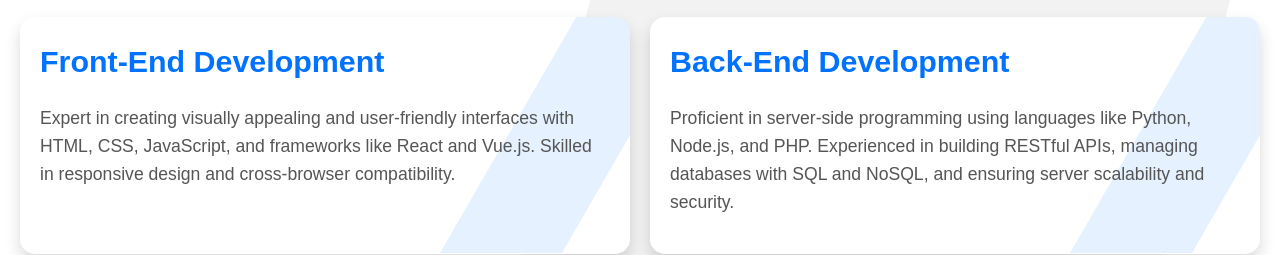
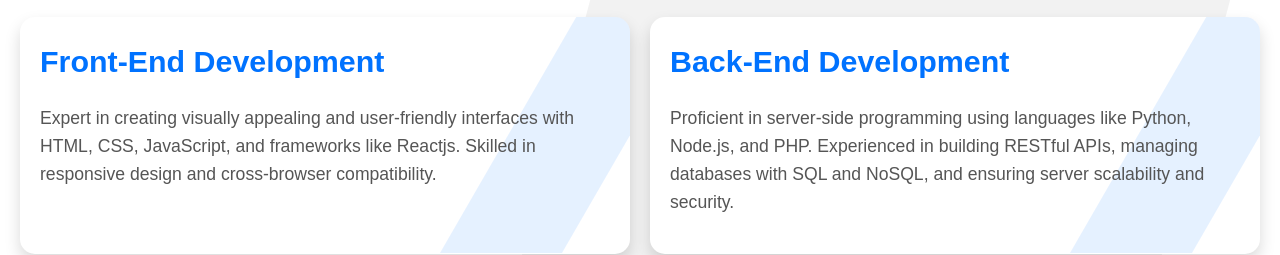
Before and after one commit to raj9573/my_portfolio, a plain HTML site: page index.html in a window 1280 px wide. Shown: the part 2546-2801 px from the top of the page. Drawn offline with Linux system fonts and the light colour scheme.

Commit message:
Update index.html

```diff
--- a/index.html
+++ b/index.html
@@ -352,7 +352,7 @@
             <div class="team">
                 <div class="team-member">
                     <h3>Front-End Development</h3>
-                    <p>Expert in creating visually appealing and user-friendly interfaces with HTML, CSS, JavaScript, and frameworks like React and Vue.js. Skilled in responsive design and cross-browser compatibility.</p>
+                    <p>Expert in creating visually appealing and user-friendly interfaces with HTML, CSS, JavaScript, and frameworks like Reactjs. Skilled in responsive design and cross-browser compatibility.</p>
                 </div>
                 <div class="team-member">
                     <h3>Back-End Development</h3>
```
